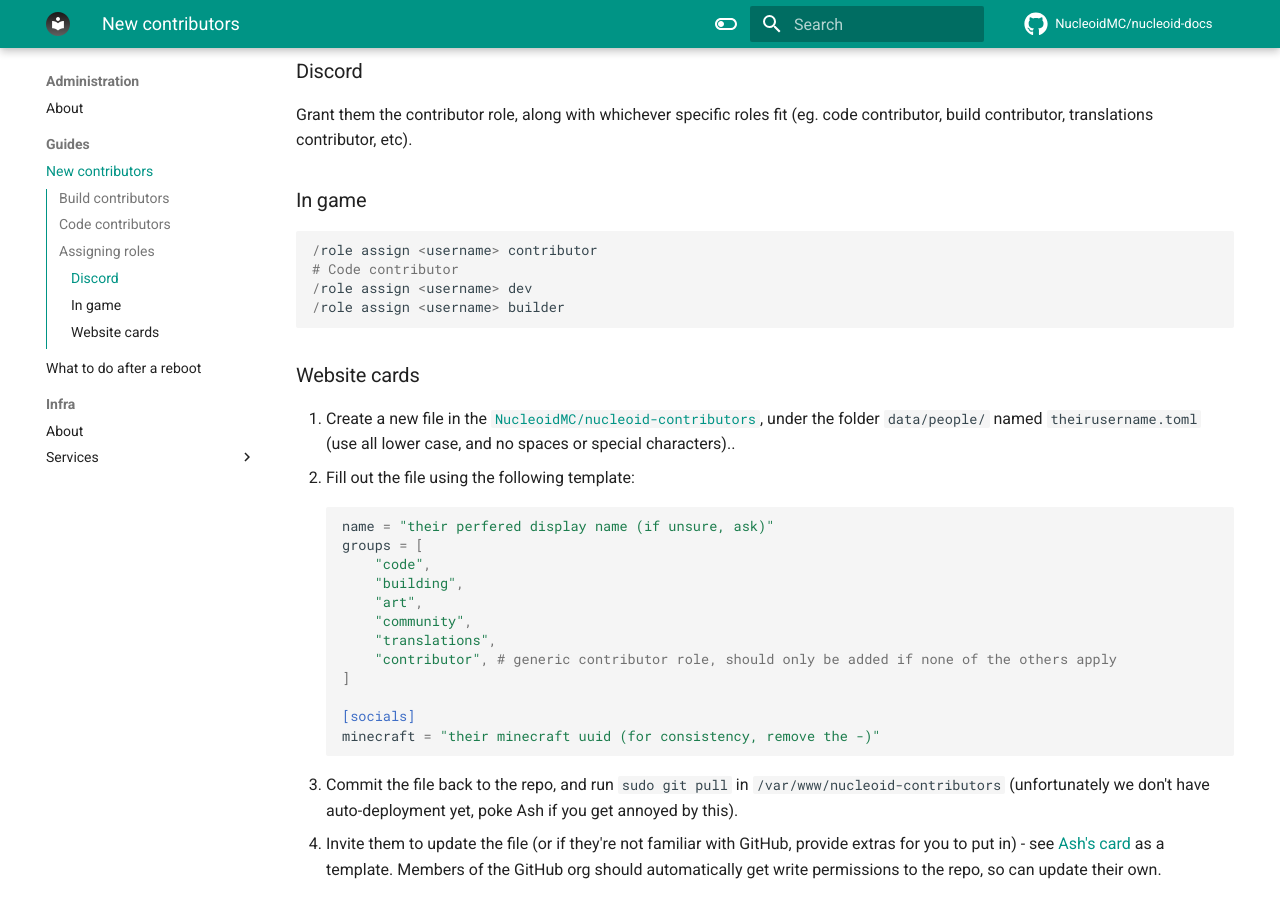
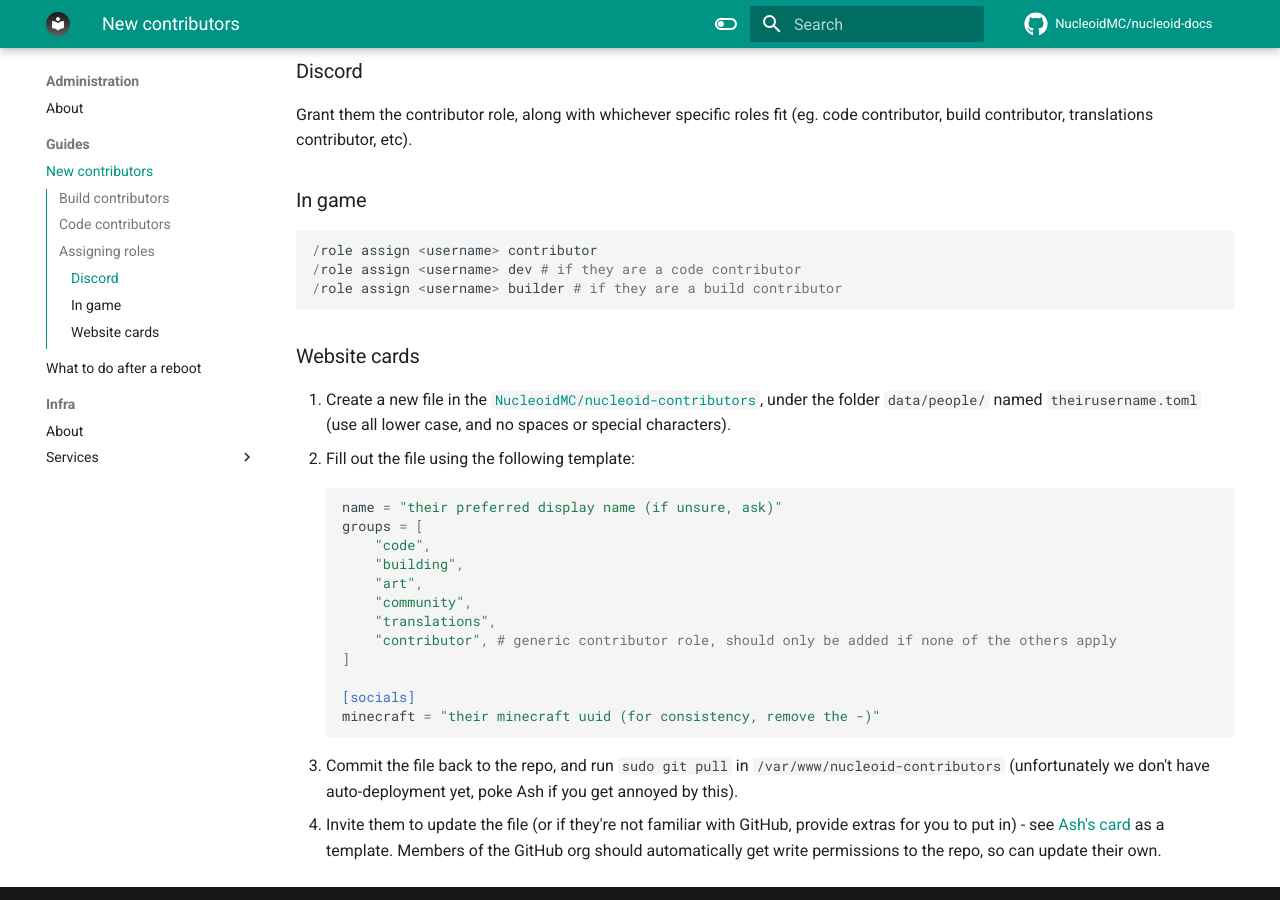
Before and after one commit to NucleoidMC/nucleoid-docs, an MkDocs documentation site: the page built from docs/admin/guides/new-contributor.md, in a window 1280 px wide and 900 px high, scrolled down 605 px. Built offline with MkDocs 1.6.1 and Material for MkDocs 9.7.7, drawn with Linux system fonts in a browser that asks for light colours; comment, search, counter and statistics services are not loaded.

````diff
--- a/docs/admin/guides/new-contributor.md
+++ b/docs/admin/guides/new-contributor.md
@@ -22,17 +22,16 @@ Grant them the contributor role, along with whichever specific roles fit (eg. co
 
 ```mcfunction
 /role assign <username> contributor
-# Code contributor
-/role assign <username> dev
-/role assign <username> builder
+/role assign <username> dev # if they are a code contributor
+/role assign <username> builder # if they are a build contributor
 ```
 
 ### Website cards
 
-1. Create a new file in the [`NucleoidMC/nucleoid-contributors`](https://github.com/NucleoidMC/nucleoid-contributors), under the folder `data/people/` named `theirusername.toml` (use all lower case, and no spaces or special characters)..
+1. Create a new file in the [`NucleoidMC/nucleoid-contributors`](https://github.com/NucleoidMC/nucleoid-contributors), under the folder `data/people/` named `theirusername.toml` (use all lower case, and no spaces or special characters).
 2. Fill out the file using the following template:
 ```toml
-name = "their perfered display name (if unsure, ask)"
+name = "their preferred display name (if unsure, ask)"
 groups = [
     "code",
     "building",
````
Also changed, not shown: docs/admin/index.md (+1 -1 lines), docs/admin/infra/services/backend.md (+1 -1 lines), docs/admin/infra/services/minecraft.md (+2 -2 lines).
